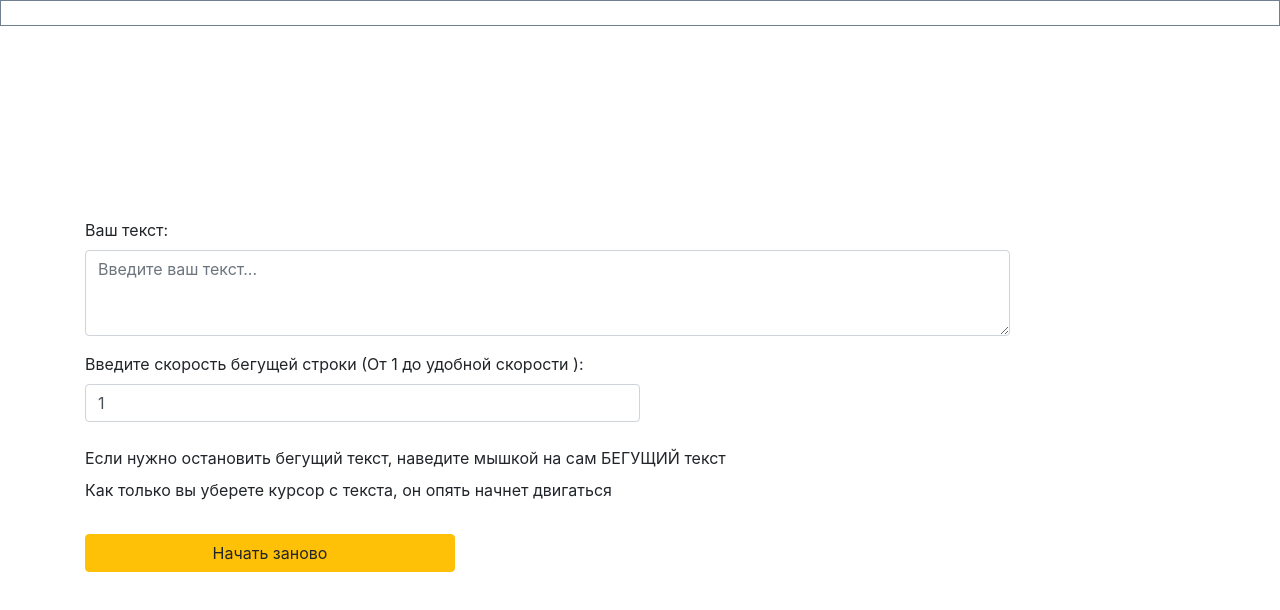
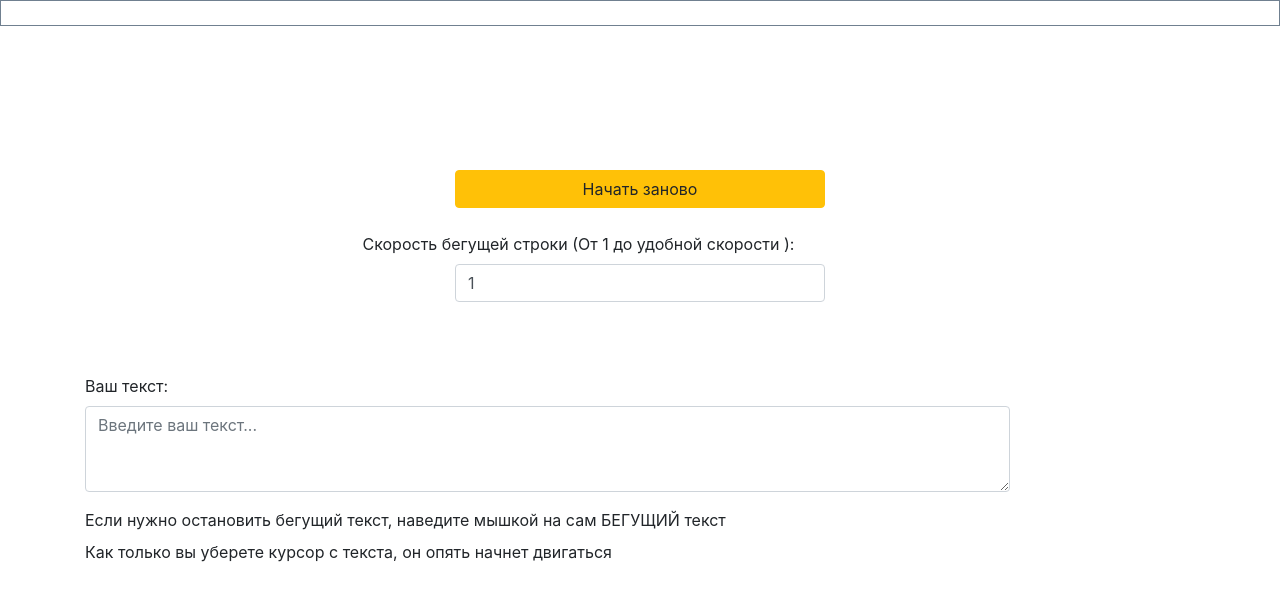
Before and after one commit to Anton-Volchkov/running-text, an Angular app: page / in a window 1280 px wide. Shown: the top 610 px of the page. Built offline with nearby package versions, Linux system fonts and the light colour scheme.

Commit message:
Change style in app-component

```diff
--- a/src/app/app.component.html
+++ b/src/app/app.component.html
@@ -9,18 +9,21 @@
 <br>
 <br>
 <br>
+<button class="btn btn-warning col-4 offset-4" (click)="Change()">Начать заново</button>
+<br>
+<br>
+<label class="offset-3">Cкорость бегущей строки (От 1 до удобной скорости ):  </label>
+<input  class="form-control col-4 offset-4" type="number" min='1' [(ngModel)]="speed">
+<br>
 <div class="form-group mt-5">
   <label c>Ваш текст:</label>
   <textarea placeholder="Введите ваш текст..." class="form-control col-10" type="text" [(ngModel)]="Text"  rows="3"></textarea>
 </div>
 
-<label>Введите скорость бегущей строки (От 1 до удобной скорости ):  </label>
-<input  class="form-control col-6" type="number" min='1' [(ngModel)]="speed">
-<br>
+
 <label>Если нужно остановить бегущий текст, наведите мышкой на сам БЕГУЩИЙ текст</label>
 <br>
 <label>Как только вы уберете курсор с текста, он опять начнет двигаться</label>
 <br>
 <br>
-<button class="btn btn-warning col-4" (click)="Change()">Начать заново</button>
 </div>
```
